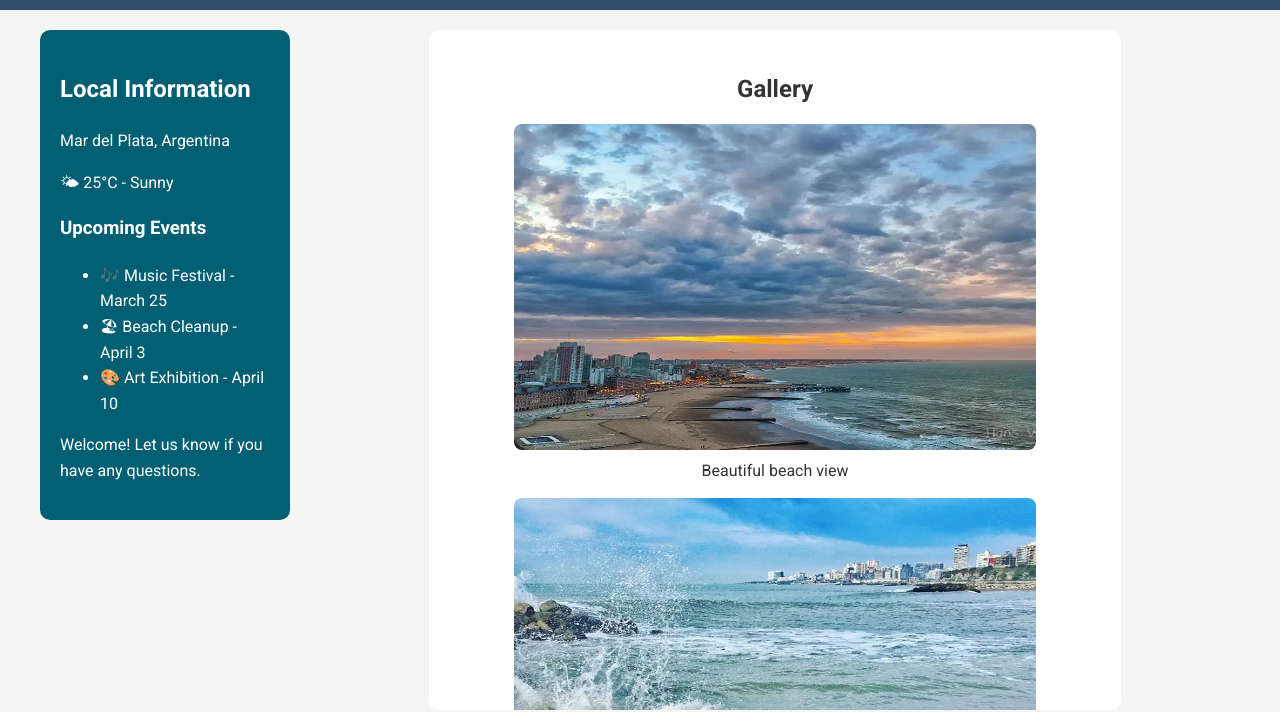
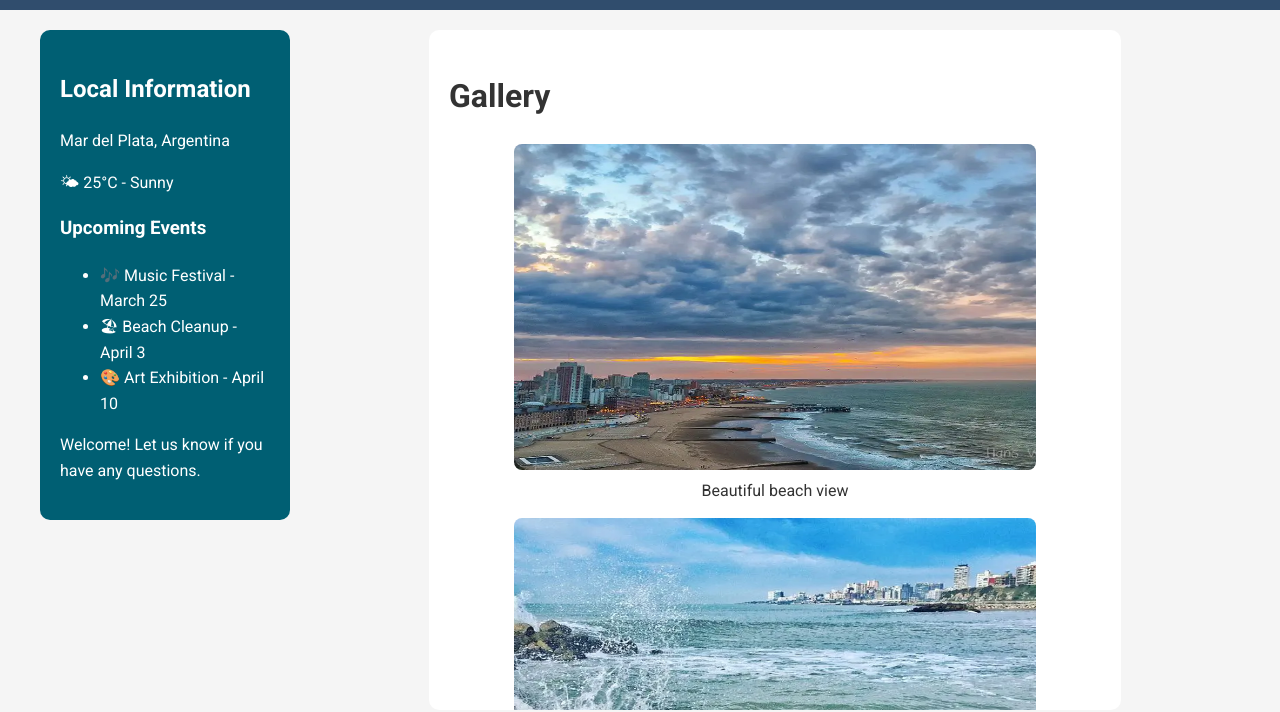
Before and after one commit to Pappafabian17/wdd230, a plain HTML site: page chamber/discover.html in a window 1280 px wide. Shown: the part 122-834 px from the top of the page. Drawn offline with Linux system fonts and the light colour scheme.

Commit message:
resolving problems

```diff
--- a/chamber/discover.html
+++ b/chamber/discover.html
@@ -3,7 +3,7 @@
 <head>
   <meta charset="UTF-8">
   <meta name="viewport" content="width=device-width, initial-scale=1.0">
-  <title>Mar del Plata Chamber of commerce</title>
+  <title> Discover Mar del Plata Chamber of commerce </title>
   <meta name="description" content="Supporting local businesses and building community connections in Mar del Plata.">
   <meta name="author" content="Fabian Pappa">
   <link rel="preconnect" href="https://fonts.googleapis.com">
@@ -54,7 +54,7 @@
     </aside>
 
     <section class="gallery">
-        <h2>Gallery</h2>
+        <h1>Gallery</h1>
         <div class="image-container">
             <figure>
                 <img src="./images/mdp1.webp" alt="Mar del Plata Beach" loading="lazy">
```
